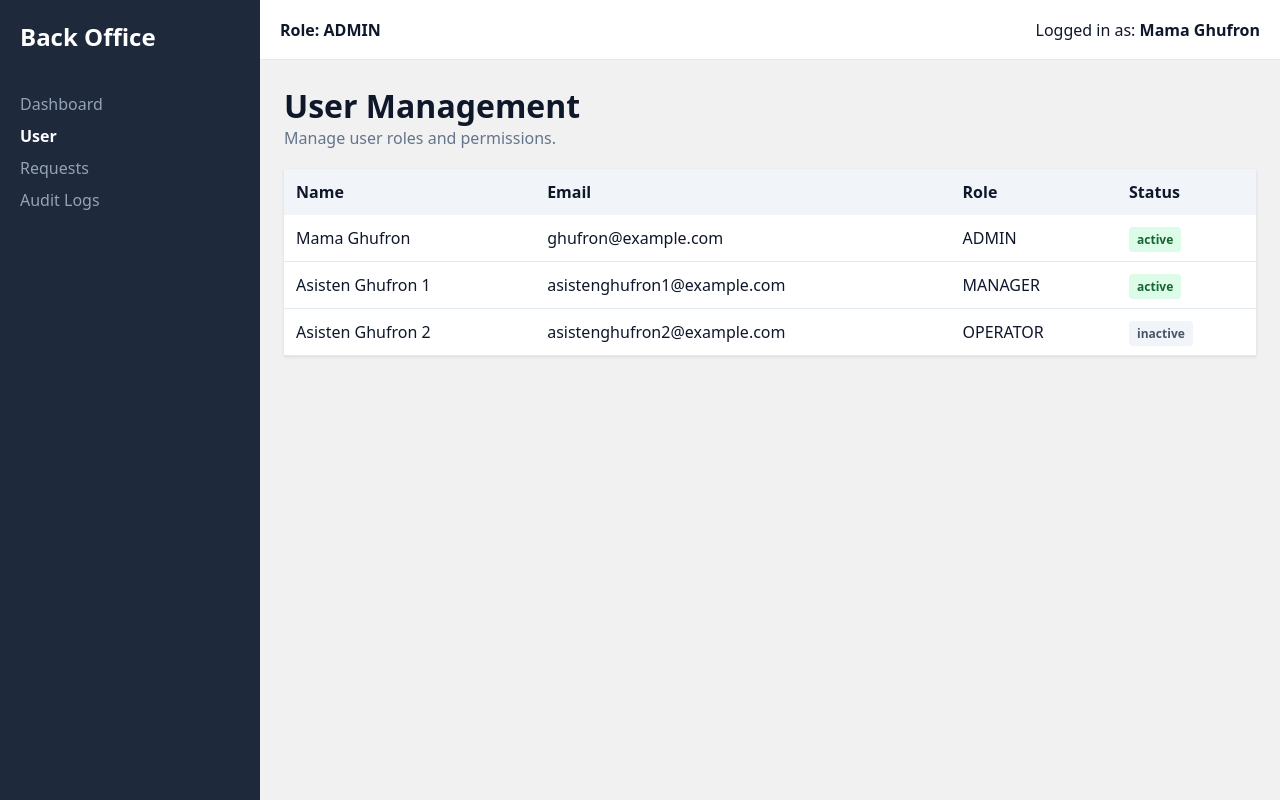
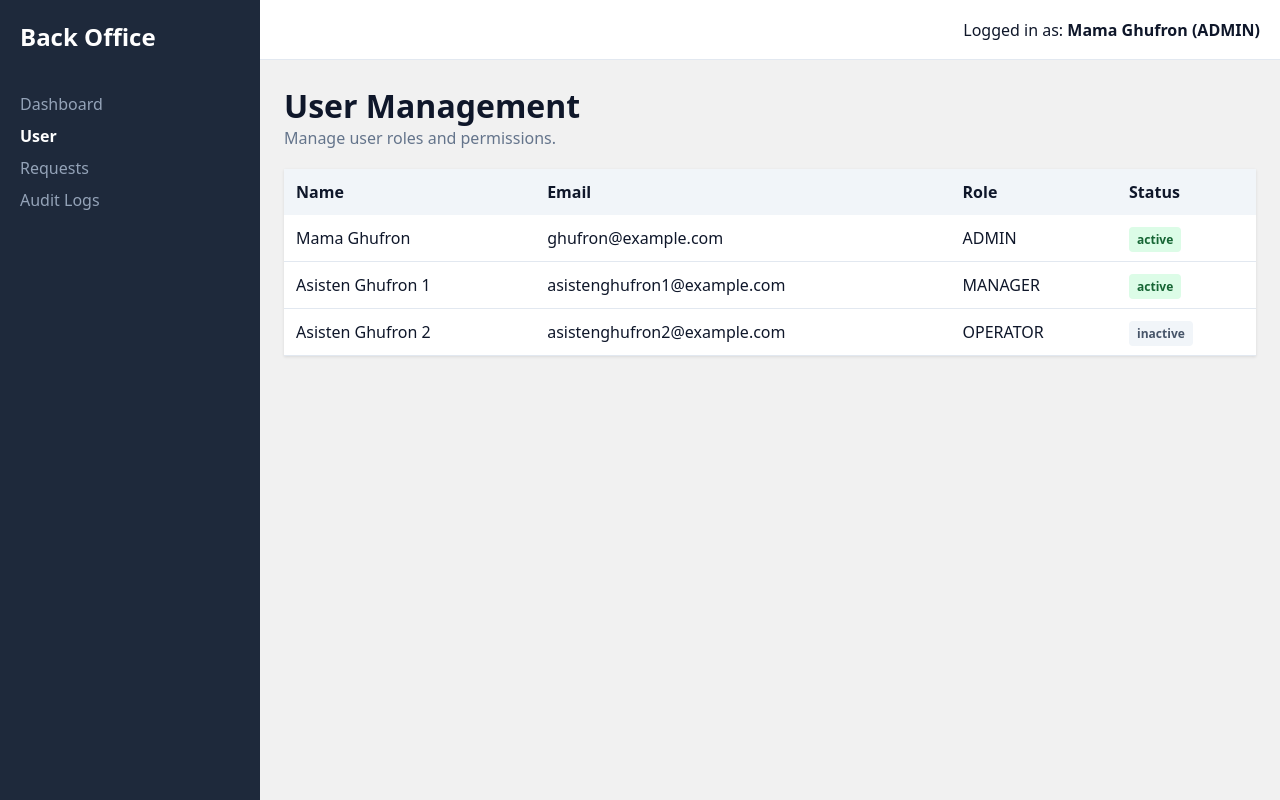
Before and after one commit to Agilbay04/backoffice-capstone, a React (Vite) app: page / in a window 1280 px wide. Built offline with nearby package versions, Linux system fonts and the light colour scheme.

Commit message:
feat(20260518): web fundamentals, react components, typescript v2

```diff
--- a/src/App.tsx
+++ b/src/App.tsx
@@ -28,8 +28,7 @@ export default function App() {
       <div className="main-area">
         {/* TOPBAR COMPONENT */}
         <header className="topbar">
-          <div><strong>Role: {MOCK_SIGNED_IN_USER.role.toUpperCase()}</strong></div>
-          <div>Logged in as: <strong>{MOCK_SIGNED_IN_USER.name}</strong></div>
+          <div>Logged in as: <strong>{MOCK_SIGNED_IN_USER.name} ({MOCK_SIGNED_IN_USER.role.toUpperCase()})</strong></div>
         </header>
 
         {/* PAGE CONTENT */}
--- a/src/index.css
+++ b/src/index.css
@@ -41,7 +41,7 @@ body {
     padding: 0 20px;
     display: flex;
     align-items: center;
-    justify-content: space-between;
+    justify-content: end;
 }
 
 .content-area {
```
